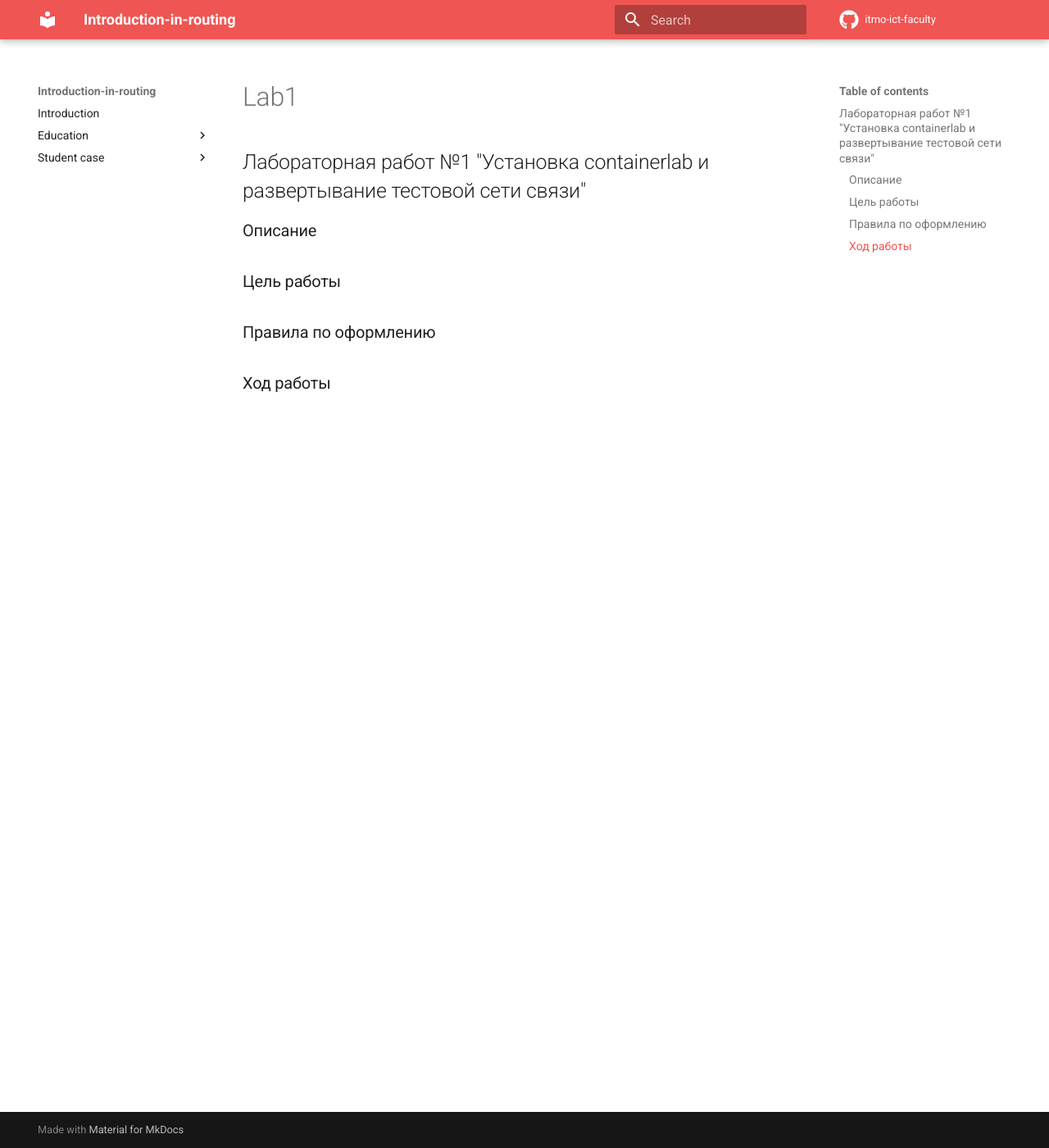
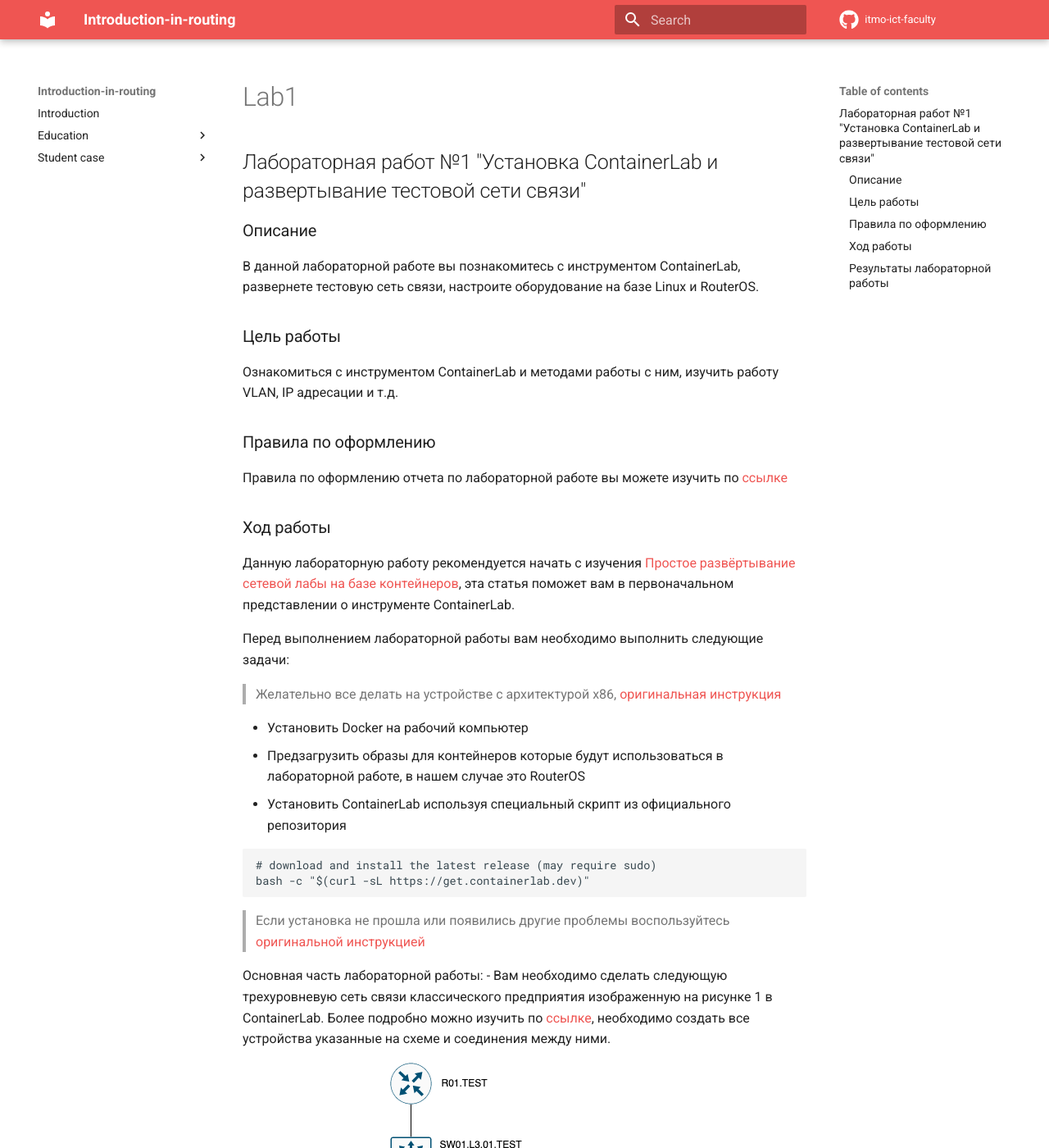
Before and after one commit to itmo-ict-faculty/introduction-in-routing, an MkDocs documentation site: the page built from docs/education/labs2022_2023/lab1/lab1.md, in a window 1280 px wide and 1400 px high. Shown: the whole window at 82% size. Built offline with MkDocs 1.6.1 and Material for MkDocs 9.7.7, drawn with Linux system fonts in a browser that asks for light colours; comment, search, counter and statistics services are not loaded; some of the changed text lies outside the part shown.

Commit message:
Add first lab

````diff
--- a/docs/education/labs2022_2023/lab1/lab1.md
+++ b/docs/education/labs2022_2023/lab1/lab1.md
@@ -1,9 +1,43 @@
-## Лабораторная работ №1 "Установка containerlab и развертывание тестовой сети связи"
+## Лабораторная работ №1 "Установка ContainerLab и развертывание тестовой сети связи"
 
 ### Описание
+В данной лабораторной работе вы познакомитесь с инструментом ContainerLab, развернете тестовую сеть связи, настроите оборудование на базе Linux и RouterOS.
 
 ### Цель работы
+Ознакомиться с инструментом ContainerLab и методами работы с ним, изучить работу VLAN, IP адресации и т.д.
 
 ### Правила по оформлению
+Правила по оформлению отчета по лабораторной работе вы можете изучить по [ссылке](../reportdesign.md)
 
 ### Ход работы
+Данную лабораторную работу рекомендуется начать с изучения [Простое развёртывание сетевой лабы на базе контейнеров](https://habr.com/ru/post/682974/), эта статья поможет вам в первоначальном представлении о инструменте ContainerLab.
+
+Перед выполнением лабораторной работы вам необходимо выполнить следующие задачи:
+> Желательно все делать на устройстве с архитектурой x86, [оригинальная инструкция](https://containerlab.dev/install/)
+
+- Установить Docker на рабочий компьютер
+- Предзагрузить образы для контейнеров которые будут использоваться в лабораторной работе, в нашем случае это RouterOS
+- Установить ContainerLab используя специальный скрипт из официального репозитория
+
+```bash
+# download and install the latest release (may require sudo)
+bash -c "$(curl -sL https://get.containerlab.dev)"
+```
+
+> Если установка не прошла или появились другие проблемы воспользуйтесь [оригинальной инструкцией](https://containerlab.dev/install/)
+
+Основная часть лабораторной работы:
+- Вам необходимо сделать следующую трехуровневую сеть связи классического предприятия изображенную на рисунке 1 в ContainerLab. Более подробно можно изучить по [ссылке](https://containerlab.dev/quickstart/), необходимо создать все устройства указанные на схеме и соединения между ними.
+
+![3tiernetwork](3tiernetwork.png)
+Рисунок 1 - Трехуровневая сеть связи классического предприятия
+
+- Помимо этого вам необходимо настроить IP адреса на интерфейсах и 2 VLAN-a для PC1 и PC2, номера VLAN-ов вы вольны выбрать самостоятельно.
+- Также вам необходимо создать 2 DHCP сервера на центральном роутере в ранее созданных VLAN-ах для раздачи IP адресов в них. PC1 и PC2 должны получить по 1 IP адресу из своихх подсетей.
+
+### Результаты лабораторной работы
+В результате данной работы у вас должно быть:
+- Файл который вы использовали для развертывания тестовой сети с расширением `.yaml`
+- схема связи нарисованная вами в [draw.io](https://app.diagrams.net) или Visio.
+- Текст ваших конфигураций для каждого сетевого устройства
+- Результаты пингов, проверки локальной связности.
````
Also changed, not shown: docs/education/additional_materials.md (+1 -0 lines), docs/education/labs.md (+1 -1 lines), docs/education/labs2022_2023/reportdesign.md (added, +37 -0 lines), docs/education/labs2022_2023/lab1/3tiernetwork.png (added), 1 other file.
